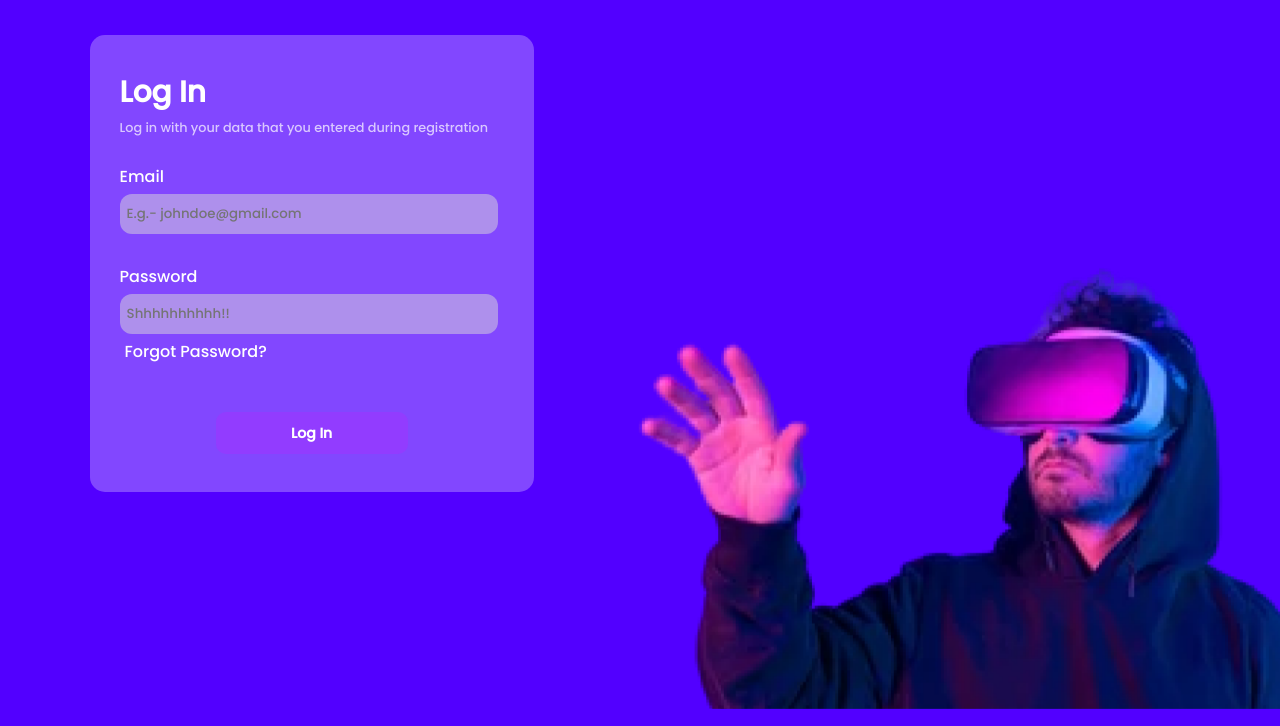
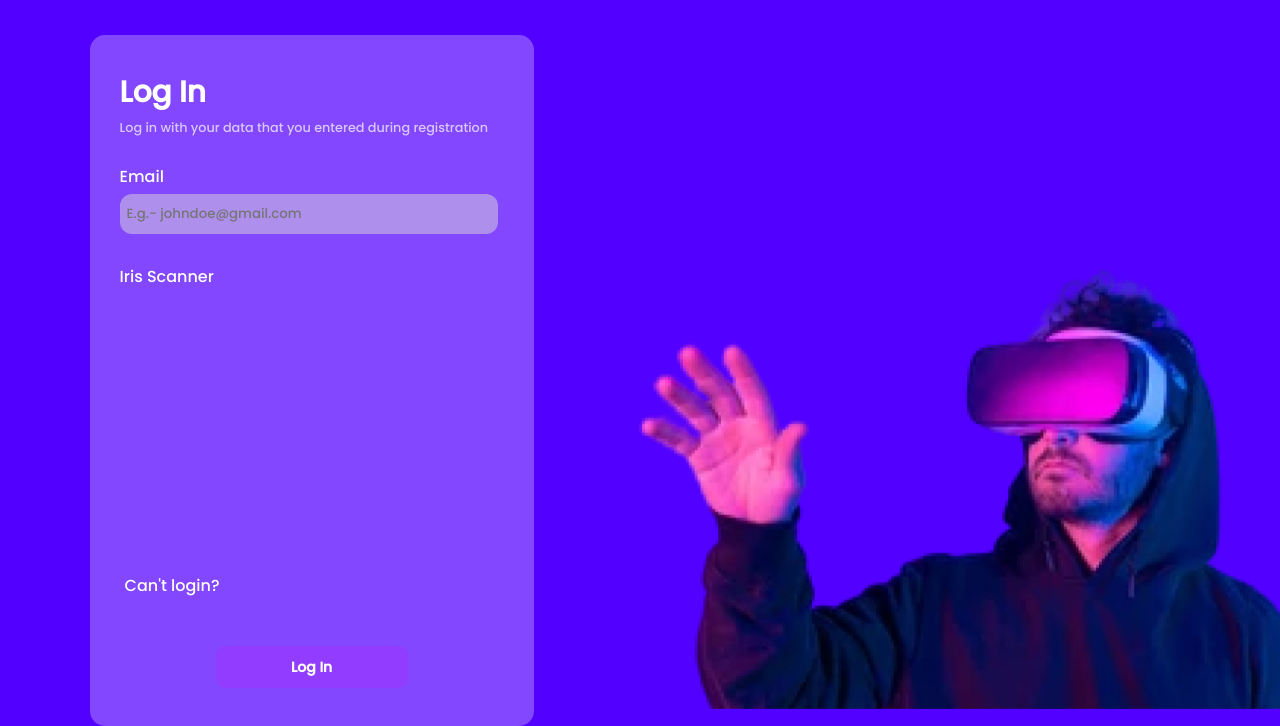
Before and after one commit to vansh2101/MetaSpace, a React app in the folder web/: page /login in a window 1280 px wide. Shown: the part 91-817 px from the top of the page. Built offline with nearby package versions, Linux system fonts and the light colour scheme; no server answers.

Commit message:
Camera module ready - will link with backend later

```diff
--- a/web/src/screen/Login.js
+++ b/web/src/screen/Login.js
@@ -1,45 +1,109 @@
-import React from 'react'
+import React, {useEffect, useRef, useState} from 'react'
 import '../styles/login.css';
 
 //? Components
 import Navbar from '../components/Navbar';
 import Btn from '../components/Btn';
 
+
 function Login() {
-  return (
-    <>
-        <Navbar />
+    const cameraRef = useRef(null);
 
-        <img src='./img/login.png' className='bg' />
+    const camera = function () {
+        let width = 0;
+        let height = 0;
+
+        const createObjects = function () {
+
+
+            const video = document.createElement('video');
+            video.id = 'video';
+            video.width = width;
+            video.width = height;
+            video.autoplay = true;
+            cameraRef.current?.appendChild(video);
+            // setVideo(video);
+
+            const canvas = document.createElement('canvas');
+            canvas.id = 'canvas';
+            canvas.width = width;
+            canvas.width = height;
+            cameraRef.current?.appendChild(canvas);
+            // setCanvas(canvas);
+        }
+        return {
+            video: null,
+            context: null,
+            canvas: null,
+
+            startCamera: function (w = 680, h = 480) {
+                if (navigator.mediaDevices && navigator.mediaDevices.getUserMedia) {
+                    width = w;
+                    height = h;
+
+                    createObjects();
+
+                    this.video = document.getElementById('video');
+                    this.canvas = document.getElementById('canvas');
+                    this.context = this.canvas.getContext('2d');
+
+
+                    (function (video) {
+                        navigator.mediaDevices.getUserMedia({video: true}).then(function (stream) {
+                            video.srcObject = stream;
+                            video.play();
+                        });
+                    })(this.video)
+
+                }
+            },
+
+
+            takeSnapshot: function () {
+                this.context.drawImage(this.video, 0, 0, width, height);
+            }
+
+        }
+    }();
+    useEffect(() => {
+        camera.startCamera(320, 240);
+    }, []);
+
+    return (<>
+            <Navbar/>
+
+            <img src='./img/login.png' className='bg'/>
 
             <div className='container'>
                 <h1>Log In</h1>
                 <span>Log in with your data that you entered during registration</span>
 
-          <br />
-          <br />
+                <br/>
+                <br/>
 
-          <form action='/dashboard'>
+                <form>
                     <label>Email</label> <br/>
-            <input type='email' name='email' placeholder='E.g.- johndoe@gmail.com' required />
+                    <input type='email' name='email' placeholder='E.g.- johndoe@gmail.com' required/>
 
                     <br/>
                     <br/>
 
-            <label>Password</label> <br/>
-            <input type='password' name='password' placeholder='Shhhhhhhhhh!!' required /> <br/>
-            <a href='#'>Forgot Password?</a>
+                    <label>Iris Scanner</label> <br/>
+                    {/*<input type='password' name='password' placeholder='Shhhhhhhhhh!!' required /> <br/>*/}
+                    <center>
+                    <div className={"camera"} ref={cameraRef}></div>
+                    </center>
+                    <a href='#'>Can't login?</a>
 
-            <br />
-            <br />
+                    <br/>
+                    <br/>
 
                     <center>
-              <Btn text='Log In' />
+                        <Btn text='Log In'/>
                     </center>
                 </form>
             </div>
-    </>
-  )
+        </>)
 }
 
 export default Login
--- a/web/src/screen/Signup.js
+++ b/web/src/screen/Signup.js
@@ -1,4 +1,4 @@
-import React from 'react'
+import React, {useEffect, useRef} from 'react'
 import '../styles/register.css';
 
 //? Components
@@ -6,42 +6,118 @@ import Navbar from '../components/Navbar';
 import Btn from '../components/Btn';
 
 function Signup() {
+
+    const cameraRef = useRef(null);
+
+    const camera = function () {
+        let width = 0;
+        let height = 0;
+
+        const createObjects = function () {
+
+
+            const video = document.createElement('video');
+            video.id = 'video';
+            video.width = width;
+            video.width = height;
+            video.autoplay = true;
+            cameraRef.current?.appendChild(video);
+            // setVideo(video);
+
+            const canvas = document.createElement('canvas');
+            canvas.id = 'canvas';
+            canvas.width = width;
+            canvas.width = height;
+            cameraRef.current?.appendChild(canvas);
+            // setCanvas(canvas);
+        }
+        return {
+            video: null,
+            context: null,
+            canvas: null,
+
+            startCamera: function (w = 680, h = 480) {
+                if (navigator.mediaDevices && navigator.mediaDevices.getUserMedia) {
+                    width = w;
+                    height = h;
+
+                    createObjects();
+
+                    this.video = document.getElementById('video');
+                    this.canvas = document.getElementById('canvas');
+                    this.context = this.canvas.getContext('2d');
+
+
+                    (function (video) {
+                        navigator.mediaDevices.getUserMedia({video: true}).then(function (stream) {
+                            video.srcObject = stream;
+                            video.play();
+                        });
+                    })(this.video)
+
+                }
+            },
+
+
+            takeSnapshot: function () {
+                this.context.drawImage(this.video, 0, 0, width, height);
+            }
+
+        }
+    }();
+    useEffect(() => {
+        camera.startCamera(320, 240);
+    }, []);
+
     return (
         <>
-        <Navbar />
+            <Navbar/>
 
-        <img src='./img/register.png' className='bgr' />
+            <img src='./img/register.png' className='bgr'/>
 
             <div className='main'>
                 <div className='container'>
                     <h1>Sign Up</h1>
 
-            <br />
+                    <br/>
 
                     <form action='/dashboard'>
                         <label>Name</label> <br/>
-              <input type='text' name='name' placeholder='E.g.- John Doe' required />
+                        <input type='text' name='name' placeholder='E.g.- John Doe' required/>
 
                         <br/>
                         <br/>
 
                         <label>Email</label> <br/>
-              <input type='email' name='email' placeholder='E.g.- johndoe@gmail.com' required />
+                        <input type='email' name='email' placeholder='E.g.- johndoe@gmail.com' required/>
 
                         <br/>
                         <br/>
 
-              <label>Password</label> <br/>
-              <input type='password' name='password' placeholder='Shhhhhhhhhh!!' required />
+                        <label>Backup Password</label> <br/>
+                        <input type='password' name='password' placeholder='Shhhhhhhhhh!!' required/>
 
-              <br />
-              <br />
+                        <br/>
+                        <br/>
 
                         <label>Confirm Password</label> <br/>
-              <input type='password' name='cpassword' placeholder='Shhhhhhhhhh!!' required />
+                        <input type='password' name='cpassword' placeholder='Shhhhhhhhhh!!' required/>
 
+                        <br/>
+                        <br/>
+
+                        <label>Phone Number</label> <br/>
+                        <input type='text' name='phone' placeholder='E.g.- +639123456789' required/>
+
+                        <br/>
+                        <br/>
+
+                        <label>Iris Scanner</label> <br/>
                         <center>
-                  <Btn text='Sign Up' />
+                        <div className={"camera"} ref={cameraRef}></div>
+                        </center>
+                        <center>
+                            <Btn text='Sign Up'/>
                         </center>
                     </form>
                 </div>
--- a/web/src/styles/login.css
+++ b/web/src/styles/login.css
@@ -42,3 +42,9 @@
     width: 50%;
     margin: 6% 0;
 }
+
+.camera{
+    display: inline-block;
+    max-width: 680px;
+    max-height: 480px;
+}
--- a/web/src/styles/register.css
+++ b/web/src/styles/register.css
@@ -15,3 +15,9 @@
     z-index: -1;
     width: 50vw;
 }
+
+.camera{
+    display: inline-block;
+    max-width: 680px;
+    max-height: 480px;
+}
```
Also changed, not shown: web/src/utils/Camera.js (added, +58 -0 lines). Lines whose indentation alone changed are shown as unchanged.
